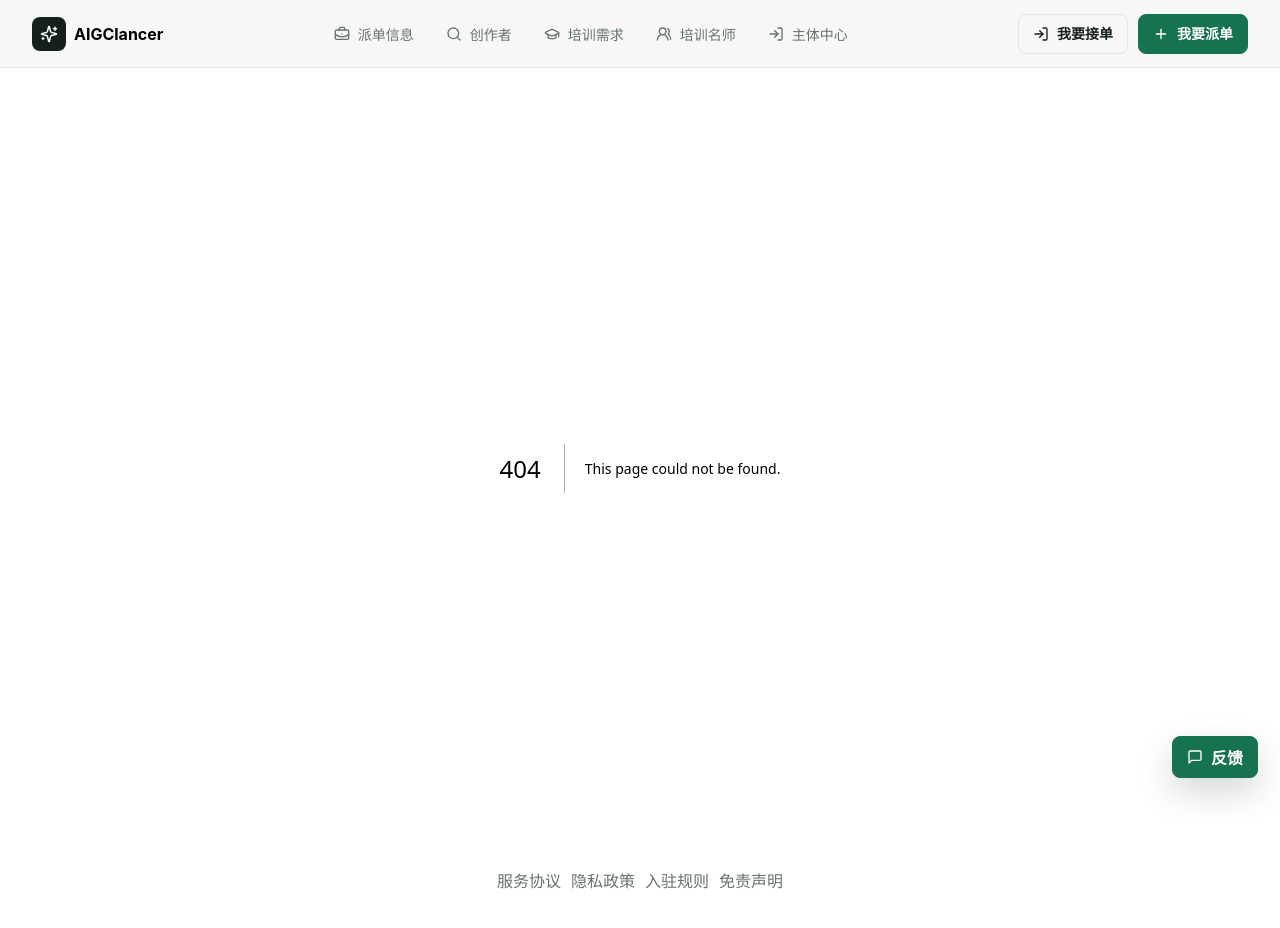
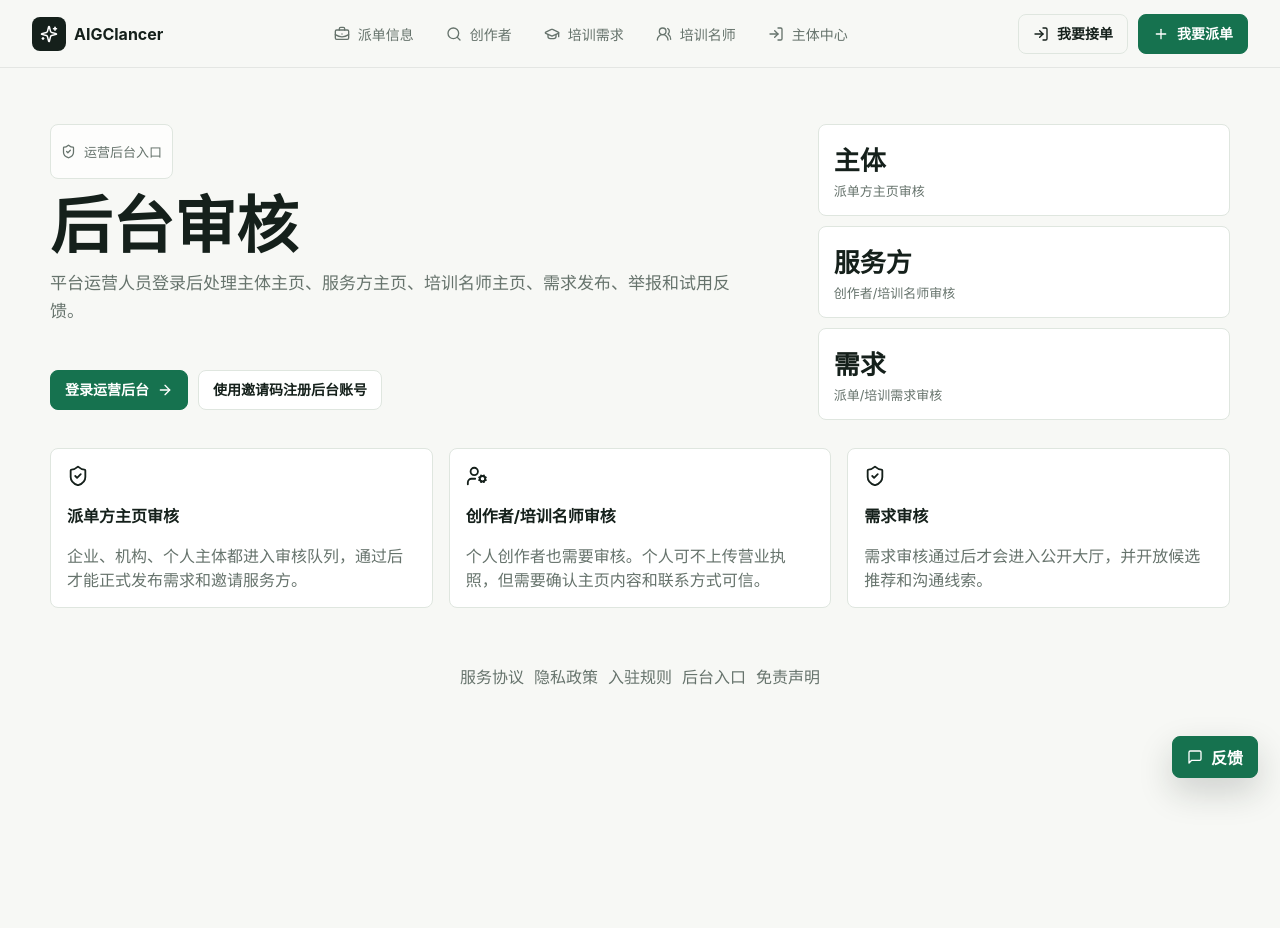
Before and after one commit to chunyang2025-bit/AIGC, a Next.js app: page /admin-entry in a window 1280 px wide. Before the commit this address had no page. Shown: the top 928 px of the page. After the commit the page ends 800 px from the top, so only its background shows below. Built offline with nearby package versions, Linux system fonts and the light colour scheme.

Commit message:
feat: add admin review entry

```diff
--- /dev/null
+++ b/app/admin-entry/page.tsx
@@ -0,0 +1,66 @@
+import Link from "next/link";
+import { ArrowRight, ShieldCheck, UserCog } from "lucide-react";
+
+export default function AdminEntryPage() {
+  return (
+    <main className="main">
+      <section className="portalHero">
+        <div className="stack">
+          <span className="eyebrow">
+            <ShieldCheck size={15} /> 运营后台入口
+          </span>
+          <div>
+            <h1>后台审核</h1>
+            <p>平台运营人员登录后处理主体主页、服务方主页、培训名师主页、需求发布、举报和试用反馈。</p>
+          </div>
+          <div className="toolbarGroup">
+            <Link className="btn primary" href="/login?role=admin&next=%2Fadmin">
+              登录运营后台 <ArrowRight size={16} />
+            </Link>
+            <Link className="btn" href="/register?role=admin">
+              使用邀请码注册后台账号
+            </Link>
+          </div>
+        </div>
+        <div className="portalStats">
+          <div className="metric">
+            <strong>主体</strong>
+            <span>派单方主页审核</span>
+          </div>
+          <div className="metric">
+            <strong>服务方</strong>
+            <span>创作者/培训名师审核</span>
+          </div>
+          <div className="metric">
+            <strong>需求</strong>
+            <span>派单/培训需求审核</span>
+          </div>
+        </div>
+      </section>
+
+      <div className="grid three">
+        <section className="card">
+          <div className="cardBody stack">
+            <ShieldCheck size={22} />
+            <strong>派单方主页审核</strong>
+            <p className="muted" style={{ margin: 0 }}>企业、机构、个人主体都进入审核队列，通过后才能正式发布需求和邀请服务方。</p>
+          </div>
+        </section>
+        <section className="card">
+          <div className="cardBody stack">
+            <UserCog size={22} />
+            <strong>创作者/培训名师审核</strong>
+            <p className="muted" style={{ margin: 0 }}>个人创作者也需要审核。个人可不上传营业执照，但需要确认主页内容和联系方式可信。</p>
+          </div>
+        </section>
+        <section className="card">
+          <div className="cardBody stack">
+            <ShieldCheck size={22} />
+            <strong>需求审核</strong>
+            <p className="muted" style={{ margin: 0 }}>需求审核通过后才会进入公开大厅，并开放候选推荐和沟通线索。</p>
+          </div>
+        </section>
+      </div>
+    </main>
+  );
+}
--- a/app/layout.tsx
+++ b/app/layout.tsx
@@ -63,6 +63,7 @@ export default function RootLayout({ children }: { children: React.ReactNode })
               <Link href="/terms">服务协议</Link>
               <Link href="/privacy">隐私政策</Link>
               <Link href="/rules">入驻规则</Link>
+              <Link href="/admin-entry">后台入口</Link>
               <Link href="/disclaimer">免责声明</Link>
             </div>
           </footer>
--- a/app/rules/page.tsx
+++ b/app/rules/page.tsx
@@ -14,6 +14,10 @@ export default function RulesPage() {
             <p>接单方可先基础入驻并浏览公开需求；通过审核后可主动向派单方发起沟通并发送展示页。</p>
           </div>
           <div className="briefBlock">
+            <strong>个人主体审核</strong>
+            <p>个人主体、个人创作者和个人培训讲师也需要平台审核。个人证照材料可选，但主页内容、联系方式、作品页或实名备注需要真实可信。</p>
+          </div>
+          <div className="briefBlock">
             <strong>禁止内容</strong>
             <p>禁止虚假需求、虚假案例、侵权素材、违法广告、冒用资质、诱导站外欺诈和其他违反法律法规的信息。</p>
           </div>
```
